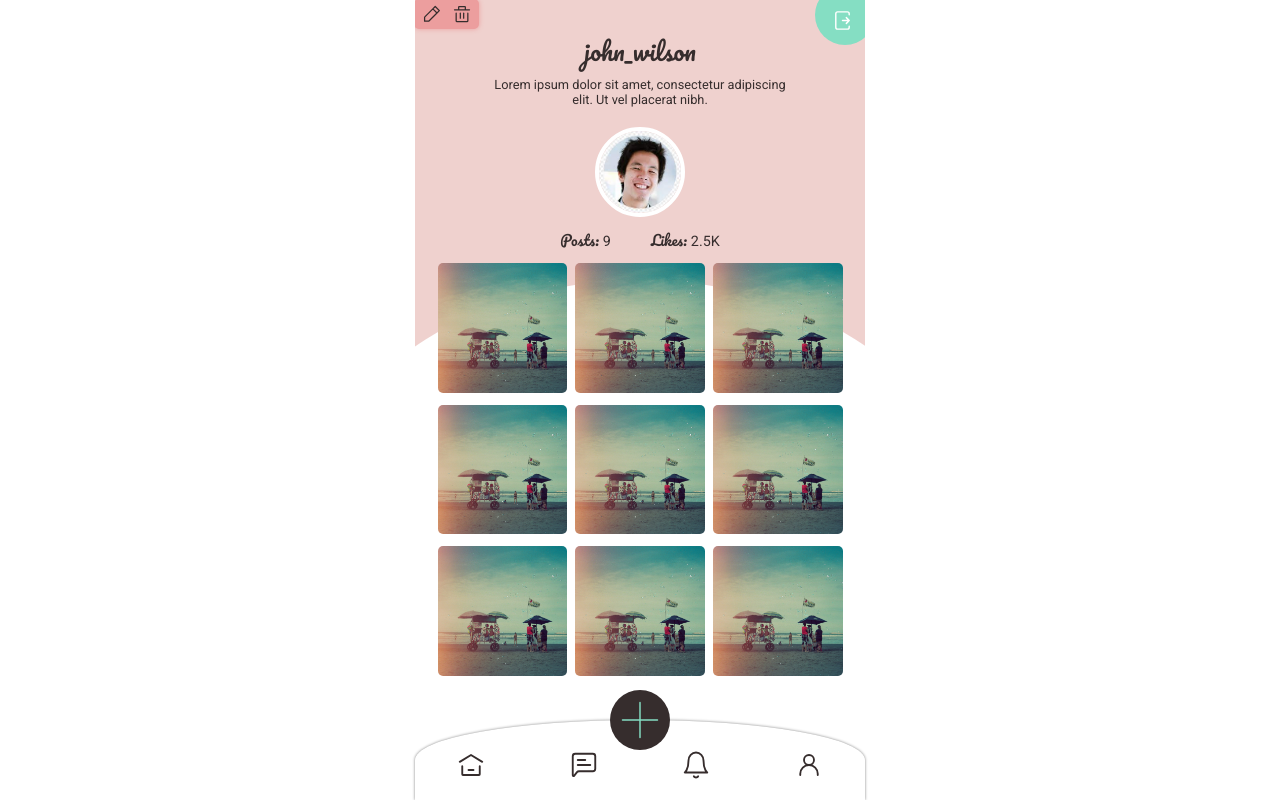
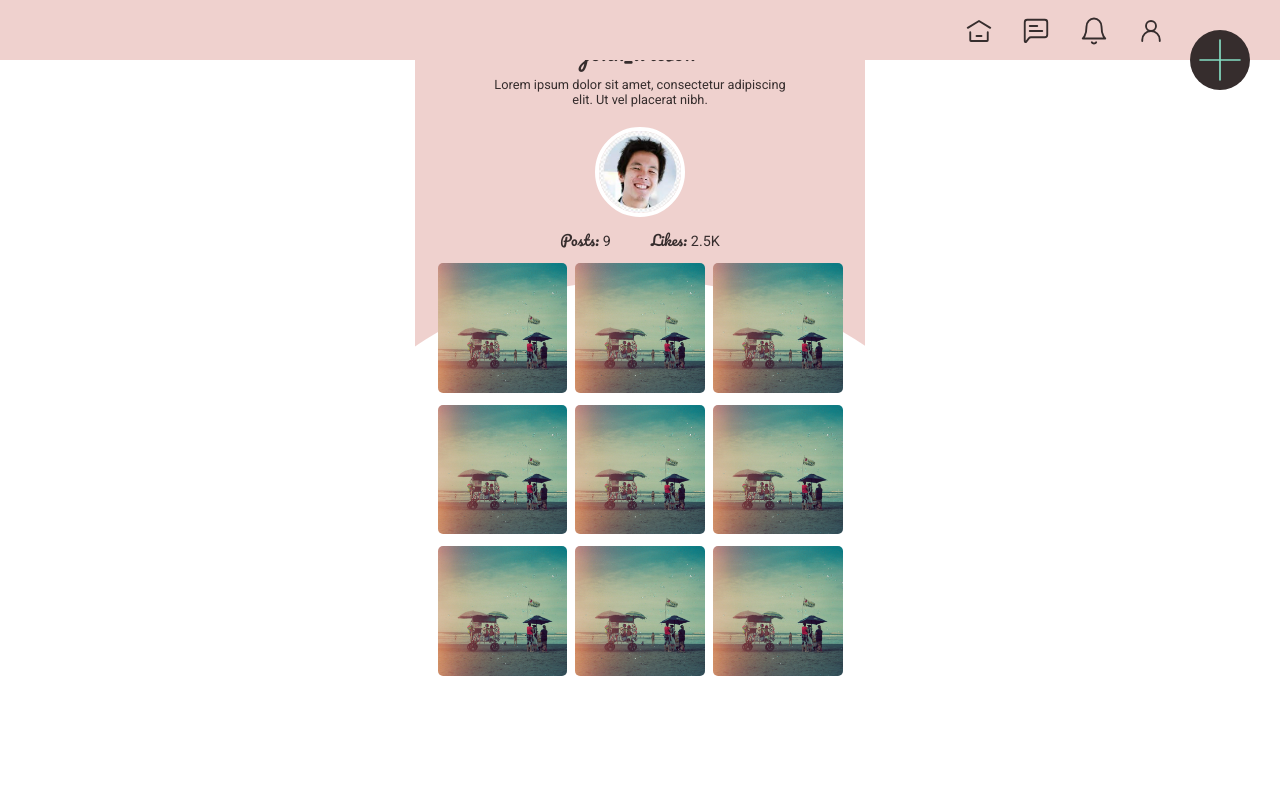
Before and after one commit to mdart86/Pixello, a React (Create React App) app: page /profile in a window 1280 px wide. Built offline with nearby package versions, Linux system fonts and the light colour scheme.

Commit message:
desktop nav created and icons styled/positioned

```diff
--- a/src/App.js
+++ b/src/App.js
@@ -2,6 +2,7 @@ import React from 'react'
 import GlobalStyles from './GlobalStyles'
 import { BrowserRouter as Router, Route, Switch} from 'react-router-dom'
 import Nav from './components/Nav'
+import DesktopNav from './components/DesktopNav'
 import Logout from './components/Logout'
 import { AppStart } from './components/AppStart'
 import { About } from './components/About';
@@ -39,8 +40,8 @@ export const App = () => {
             <Route exact path="/notifications" component={Notifications}/>
             <Route component={NotFound}/>
         </Switch>
-        <Logout excludedUrls={excludedUrls}/>
-        <Nav excludedUrls={excludedUrls}/>
+        {window.innerWidth < 450 ? <Logout excludedUrls={excludedUrls}/> : null}
+        {window.innerWidth < 450 ? <Nav excludedUrls={excludedUrls}/> : <DesktopNav excludedUrls={excludedUrls}/>}
     </Router>
   )
 }
--- /dev/null
+++ b/src/components/DesktopNav.js
@@ -0,0 +1,62 @@
+import React from 'react'
+import styled from 'styled-components'
+import { withRouter } from 'react-router'
+import { Link } from "react-router-dom";
+import home from '../images/home.svg'
+import category from '../images/category-search.svg'
+import plus from '../images/plus-green.svg'
+import messages from '../images/messages.svg'
+import notifications from '../images/notifications.svg'
+import profile from '../images/profile.svg'
+
+const DesktopNav = ( { excludedUrls } ) => {
+    return (
+        <Box>
+            {window.location.pathname !== "/new" ? <Link to="/new"><PlusIcon src={plus} alt="plus sign icon"/></Link> : null}
+            <IconsContainer>
+                {window.location.pathname === "/home" ? <Link to="/filter"><Icon src={category} alt="search by category icon"/></Link> : <Link to="/home"><Icon src={home} alt="home page icon"/></Link>}
+                <Link to="/messages"><Icon src={messages} alt="private messages icon"/></Link>
+                <Link to="/notifications"><Icon src={notifications} alt="notification bell icon"/></Link>
+                <Link to="/profile"><Icon profile="true" src={profile} alt="user profile icon"/></Link>
+            </IconsContainer>
+        </Box>
+    )
+}
+
+export default withRouter(DesktopNav)
+
+const Box = styled.nav`
+    display: flex;
+    align-items: center;
+    justify-content: right;
+    background: var(--light-pink);
+    width: 100vw;
+    height: 60px;
+    position: fixed;
+    top: 0;
+    right: 0;
+    z-index: 5;
+    &:before {
+        ${window.location.pathname !== "/new" ? "content: ''; width: 60px; height: 60px; border-radius: 50%; background: var(--charcoal); position: absolute; top: 30px; right: 30px;" : null}
+    }
+`
+
+const PlusIcon = styled.img`
+    position: absolute;
+    top: 20px;
+    right: 20px;
+    height: 80px;
+    width: 80px;
+`
+
+const IconsContainer = styled.div`
+    width: 230px;
+    display: flex;
+    justify-content: space-around;
+    margin: 5px 100px 0 0;
+`
+
+const Icon = styled.img`
+    height: 30px;
+    margin: 0;
+`
```
